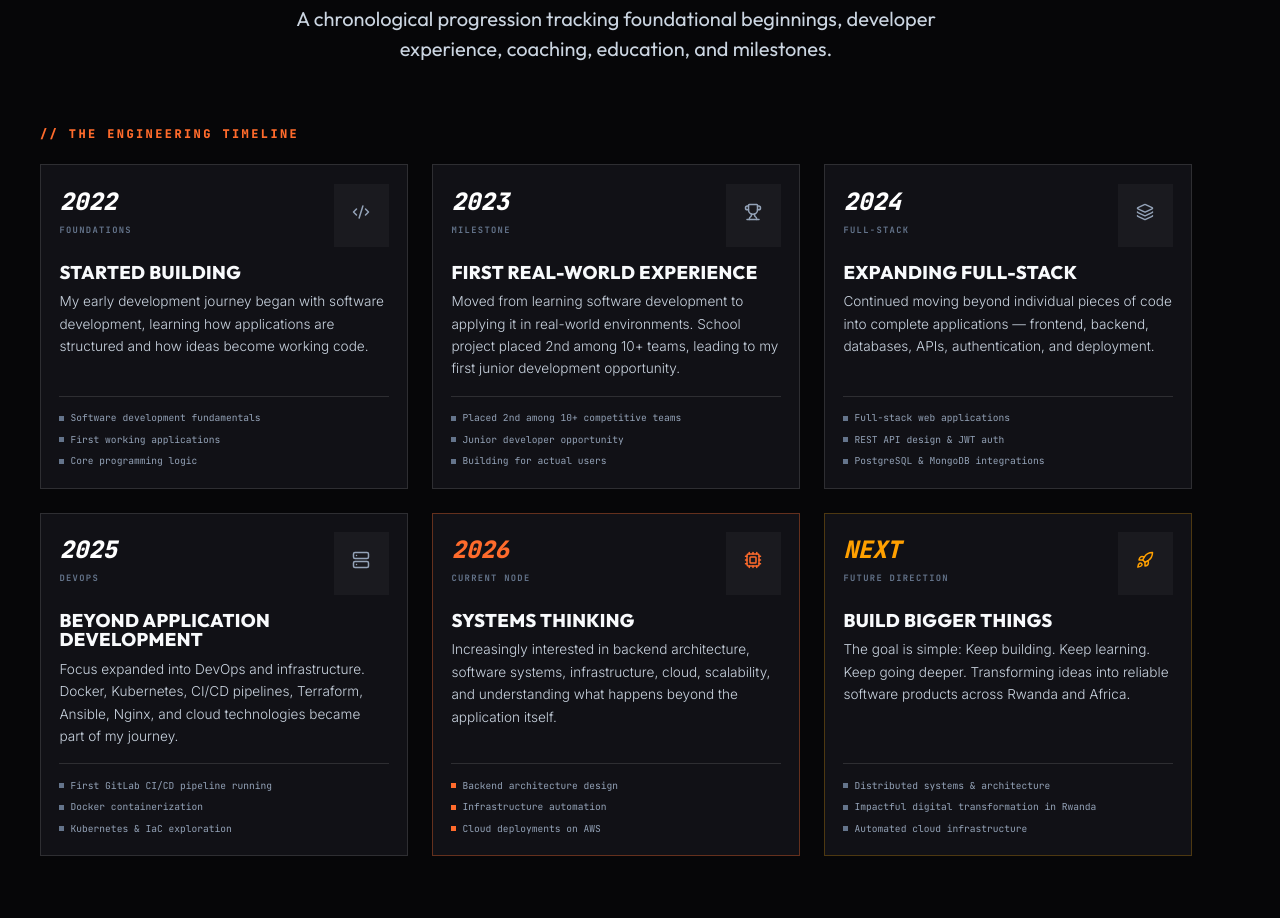
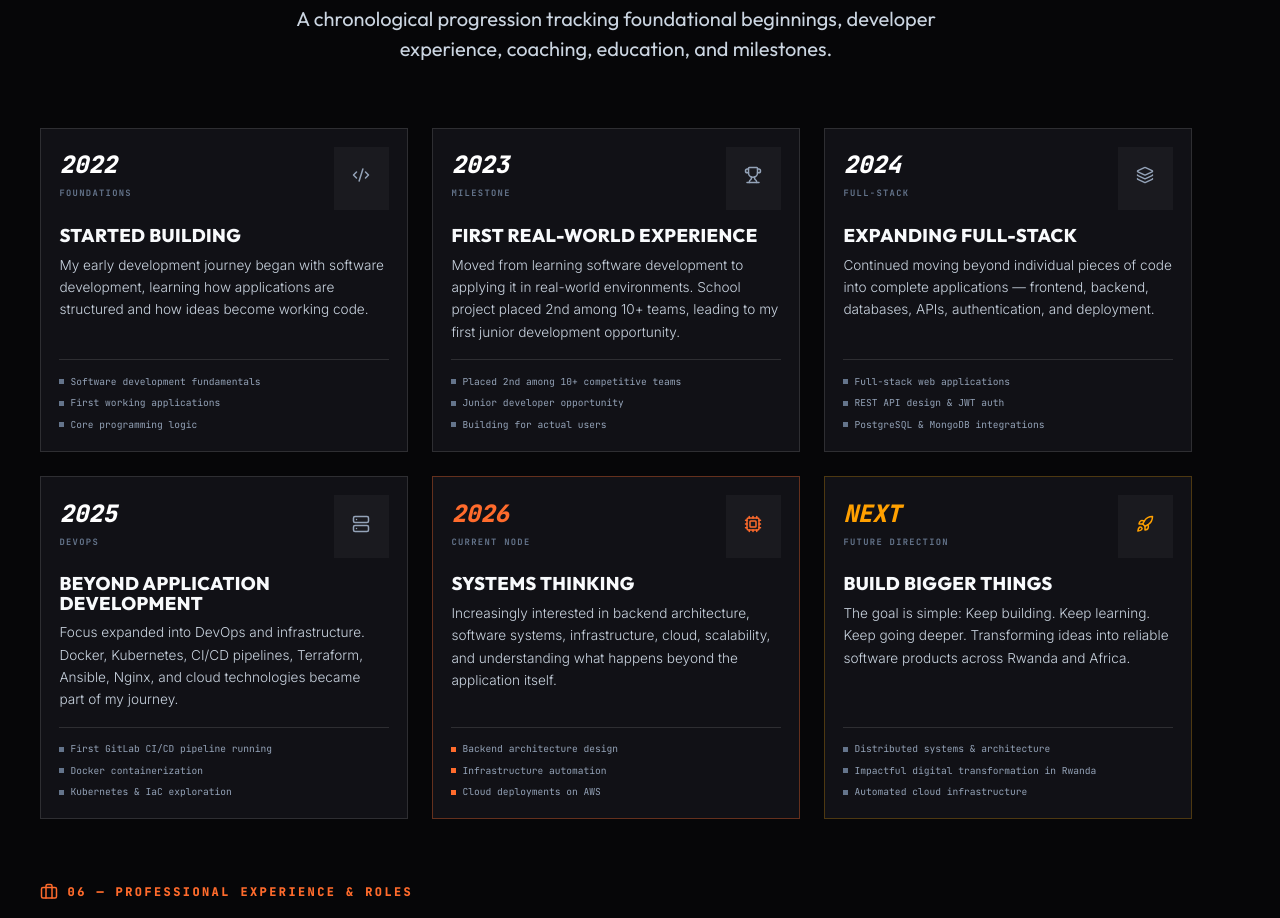
Before and after one commit to gasanashema/Portfolio, a React (Vite) app: page / in a window 1280 px wide. Shown: the part 1720-2638 px from the top of the page. Built offline with nearby package versions, Linux system fonts and the light colour scheme.

Commit message:
v1.0.21: Remove '// THE ENGINEERING TIMELINE' subheader label from Timeline component across all pages

```diff
--- a/package.json
+++ b/package.json
@@ -1,7 +1,7 @@
 {
   "name": "shema-philbert-gasana---portfolio",
   "private": true,
-  "version": "1.0.20",
+  "version": "1.0.21",
   "type": "module",
   "scripts": {
     "dev": "vite",
--- a/src/components/Timeline.tsx
+++ b/src/components/Timeline.tsx
@@ -81,9 +81,6 @@ export default function Timeline() {
 
       {/* 05 — Timeline Progression */}
       <div style={{ marginBottom: '4rem' }}>
-        <h3 className="font-mono" style={{ fontSize: '0.75rem', fontWeight: 800, color: 'var(--color-accent-primary)', letterSpacing: '0.2em', textTransform: 'uppercase', marginBottom: '1.5rem' }}>
-          // THE ENGINEERING TIMELINE
-        </h3>
         <div
           className="timeline-grid"
           style={{
```
